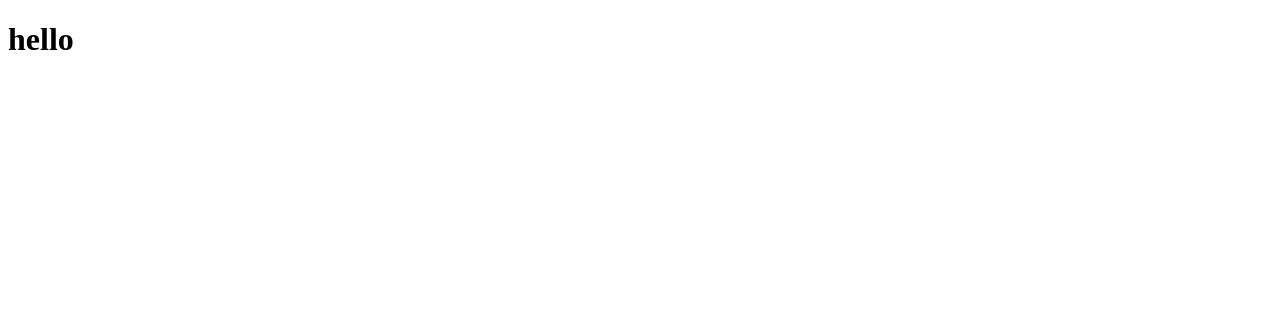
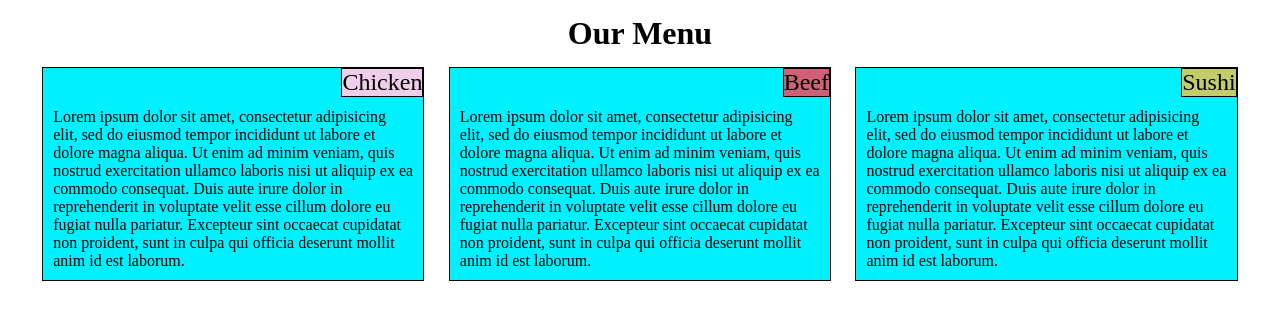
Before and after one commit to marianxx/coursera-test, a plain HTML site: page lab2/index.html in a window 1280 px wide. Drawn offline with Linux system fonts and the light colour scheme.

Commit message:
final version

```diff
--- /dev/null
+++ b/lab2/css/mystyle.css
@@ -0,0 +1,110 @@
+/********** Base styles **********/
+* {
+  box-sizing: border-box;
+  margin: 0;
+  padding: 0;
+}
+
+h1 {
+  margin-bottom: 15px;
+  text-align: center;
+}
+
+
+
+#t1 {
+  font-size: 150%;
+  border: 1px solid black;
+  background-color: #efceea;
+  position: absolute;
+  top: 0px;
+  right: 0px;
+}
+
+#t2 {
+  font-size: 150%;
+  border: 1px solid black;
+  background-color: #ce6175;
+  position: absolute;
+  top: 0px;
+  right: 0px;
+}
+
+
+#t3 {
+  font-size: 150%;
+  border: 1px solid black;
+  background-color: #c3cc6a;
+  position: absolute;
+  top: 0px;
+  right: 0px;
+}
+
+
+/* Simple Responsive Framework. */
+.container {
+  margin: 15px;
+}
+
+.row {
+  margin: 15px;
+}
+
+
+/********** Large devices only **********/
+@media (min-width: 992px) {
+  .col-lg-3{
+    float: left;
+    border: 1px solid black;
+    padding: 40px 10px 10px 10px;
+    background-color: #00f0ff;
+    margin-bottom: 15px;
+    position: relative;
+  }
+  .col-lg-3 {
+    width: 31.33%;
+    margin-left: 1%;
+    margin-right: 1%;
+  }
+}
+
+/********** Medium devices only **********/
+@media (min-width: 768px) and (max-width: 991px) {
+  .col-md-2, .col-md-1 {
+    float: left;
+    border: 1px solid black;
+    padding: 40px 10px 10px 10px;
+    background-color: #00f0ff;
+    margin-bottom: 15px;
+    position: relative;
+}
+
+  .col-md-2 {
+    width: 48%;
+    margin-left: 1%;
+    margin-right: 1%;
+  }
+  .col-md-1 {
+    width: 98%;
+    margin-left: 1%;
+    margin-right: 1%;
+  }
+}
+
+
+
+/********** Small devices only **********/
+@media (max-width: 767px) {
+  .col-sm-1{
+    float: left;
+    border: 1px solid black;
+    padding: 40px 10px 10px 10px;
+    background-color: #00f0ff;
+    margin-bottom: 15px;
+    position: relative;
+    }
+
+  .col-sm-1 {
+    width: 100%;
+  }
+}
--- a/lab2/index.html
+++ b/lab2/index.html
@@ -3,11 +3,46 @@
 <head>
 	<meta charset="utf-8">
 	<meta http-equiv="X-UA-Compatible" content="IE=edge">
-	<title></title>
-	<link rel="stylesheet" href="">
+	<meta name=viewport content="width=device-width, initial-scale=1">
+	<title>Lab2 assignment</title>
+	<link rel="stylesheet" href="css\mystyle.css">
 </head>
+
 <body>
-<H1>hello</H1>
+	<div class="container">
+		<div class="row">
+		<H1>Our Menu</H1>
+		</div>
+
+		<div class="row">
+
+			<div class="col-lg-3 col-md-2 col-sm-1">
+				<div id="t1">
+					Chicken
+				</div>
+			Lorem ipsum dolor sit amet, consectetur adipisicing elit, sed do eiusmod tempor incididunt ut labore et dolore magna aliqua. Ut enim ad minim veniam, quis nostrud exercitation ullamco laboris nisi ut aliquip ex ea commodo consequat. Duis aute irure dolor in reprehenderit in voluptate velit esse cillum dolore eu fugiat nulla pariatur. Excepteur sint occaecat cupidatat non proident, sunt in culpa qui officia deserunt mollit anim id est laborum.
+			</div>
+
+			<div class="col-lg-3 col-md-2 col-sm-1">
+				<div id="t2">
+					Beef
+				</div>
+			Lorem ipsum dolor sit amet, consectetur adipisicing elit, sed do eiusmod
+			tempor incididunt ut labore et dolore magna aliqua. Ut enim ad minim veniam,
+			quis nostrud exercitation ullamco laboris nisi ut aliquip ex ea commodo
+			consequat. Duis aute irure dolor in reprehenderit in voluptate velit esse
+			cillum dolore eu fugiat nulla pariatur. Excepteur sint occaecat cupidatat non
+			proident, sunt in culpa qui officia deserunt mollit anim id est laborum.
+			</div>
+
+			<div class="col-lg-3 col-md-1 col-sm-1">
+				<div id="t3">
+					Sushi
+				</div>
+			Lorem ipsum dolor sit amet, consectetur adipisicing elit, sed do eiusmod tempor incididunt ut labore et dolore magna aliqua. Ut enim ad minim veniam, quis nostrud exercitation ullamco laboris nisi ut aliquip ex ea commodo consequat. Duis aute irure dolor in reprehenderit in voluptate velit esse cillum dolore eu fugiat nulla pariatur. Excepteur sint occaecat cupidatat non proident, sunt in culpa qui officia deserunt mollit anim id est laborum.
+			</div>
+		</div>
+	</div>
 
 </body>
 </html>
```
